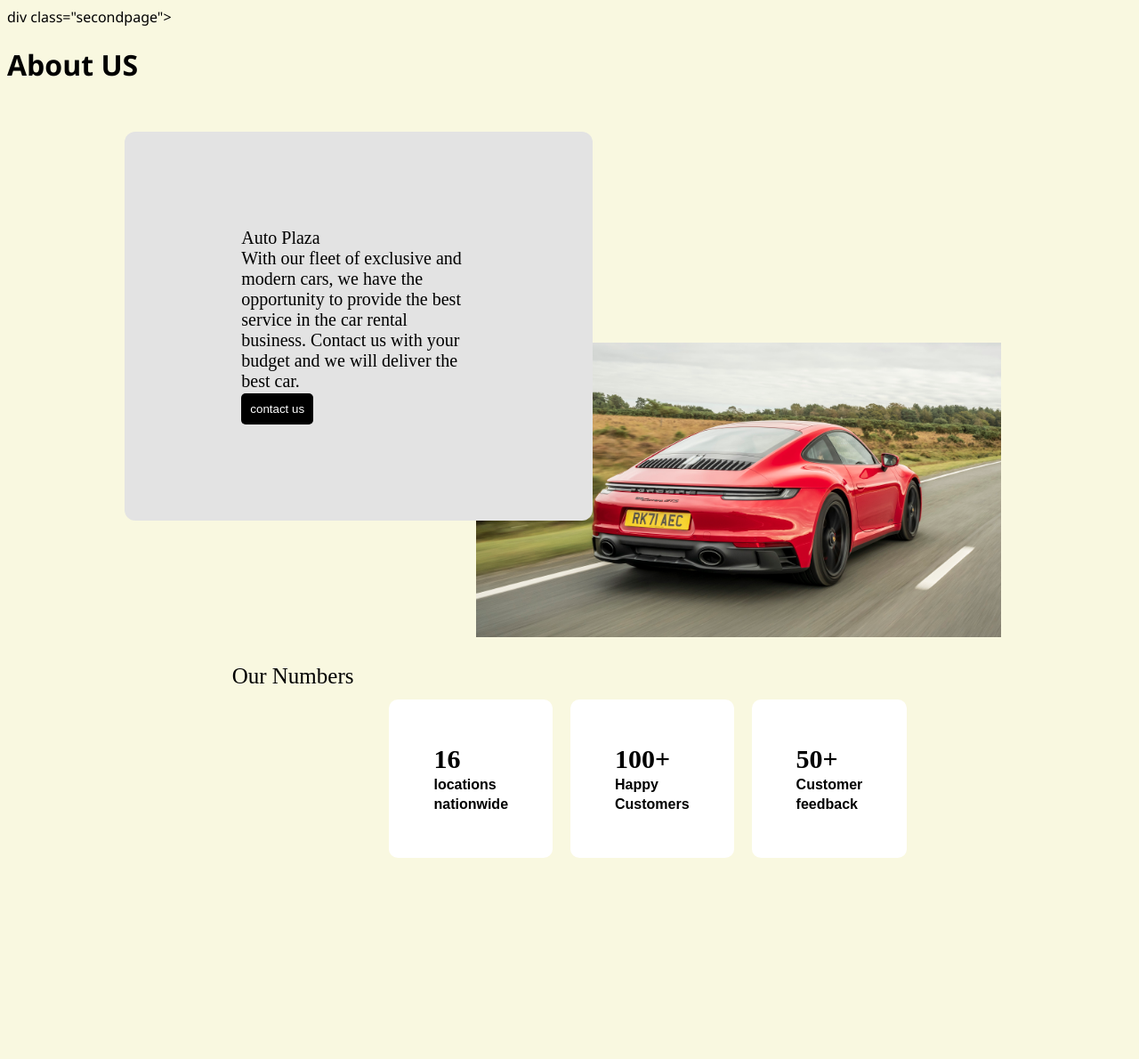
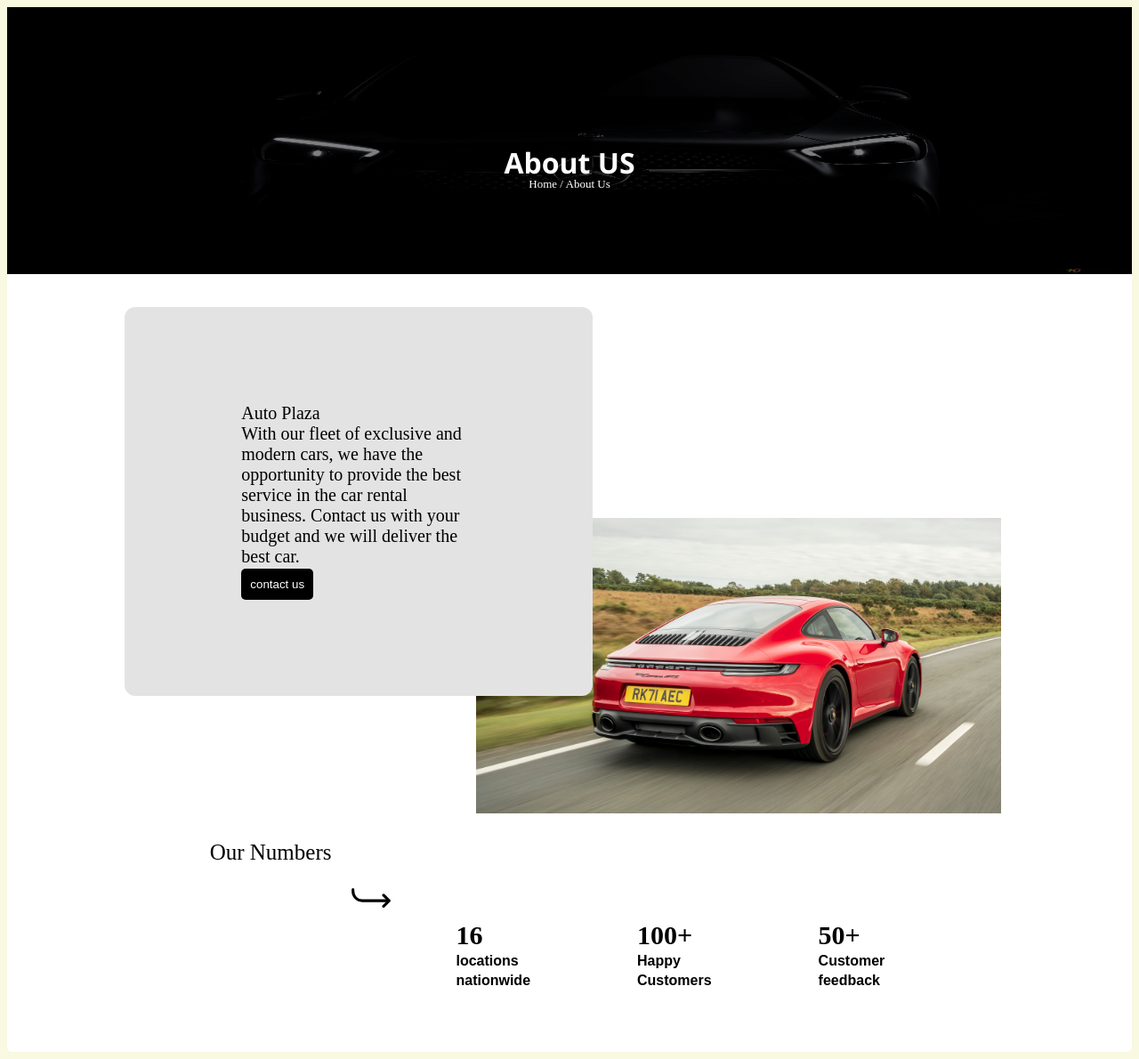
Before and after one commit to Wediah/Car-rental-company, a PHP site: page /about.html in a window 1280 px wide. Shown: the whole page at 89% size. Before the commit the page ends 964 px from the top, so only its background shows below. Run offline with PHP 8.4, Linux system fonts and the light colour scheme.

Commit message:
adds backgrounds to titles

```diff
--- a/about.html
+++ b/about.html
@@ -5,12 +5,20 @@
     <meta http-equiv="X-UA-Compatible" content="IE=edge">
     <meta name="viewport" content="width=device-width, initial-scale=1.0">
     <title>About</title>
-</head><link rel="stylesheet" href="style.css">
+</head>
+  <link rel="stylesheet" href="style.css">
+  <script type="module" src="https://unpkg.com/ionicons@5.5.2/dist/ionicons/ionicons.esm.js">
+  </script>
+  <script nomodule src="https://unpkg.com/ionicons@5.5.2/dist/ionicons/ionicons.js"></script>
 </head>
 <body>
 
-    div class="secondpage">
-    <h1>About US</h1>
+  <div class="wall">
+    <img src="images\wall1.jpg" alt="">
+    <h1 class="ab1">About US</h1>
+    <p> <a href="index.html">Home</a> / About Us </p>
+  </div>
+    <div class="secondpage">
       <div class="p2">
         <div class="p21">
 
--- a/contact.html
+++ b/contact.html
@@ -8,6 +8,12 @@
     <link rel="stylesheet" href="style.css">
 </head>
 <body>
+
+  <div class="wall">
+    <img src="images\wall1.jpg" alt="">
+    <h1 class="ab1">Contact US</h1>
+    <p> <a href="index.html">Home</a> / Contact Us </p>
+  </div>
     <div class=" contact">
 
         <div class="con1">
--- a/style.css
+++ b/style.css
@@ -341,6 +341,12 @@
   padding-bottom: 20px;
 }
 
+@media screen and (max-width: 600px) {
+  .secondpage {
+    padding-top: 15px;
+  }
+}
+
 .secondpage h1 {
   font-family: Zen Dots;
   font-size: 30px;
@@ -481,6 +487,8 @@
 
 
 }
+
+
 
 .num1 {
   background-color: #FFFFFF;
@@ -844,6 +852,7 @@
   padding-left: 40px;
   padding-right: 40px;
   align-items: center;
+  margin-top: 20px;
 }
 
 @media screen and (max-width: 600px) {
@@ -914,3 +923,53 @@
   padding-top: 50px;
   text-align: center;
 }
+
+.wall {
+  position: relative;
+  text-align: center;
+  color: white;
+}
+
+
+
+.wall img {
+  width: 100%;
+  height: 300px;
+  filter: brightness(50%);
+}
+
+@media screen and (max-width: 600px) {
+  .wall img {
+    height: 180px;
+  }
+}
+
+.wall .ab1 {
+  position: absolute;
+  top: 50%;
+  left: 50%;
+  transform: translate(-50%, -50%);
+}
+
+.wall p {
+  position: absolute;
+  top: 61%;
+  left: 50%;
+  transform: translate(-50%, -50%);
+  font-size: small;
+  font-family: Zen Dots;
+}
+
+@media screen and (max-width: 600px) {
+  .wall p{
+    top:68%;
+  }
+}
+
+.wall a {
+  color: #FFFFFF;
+}
+
+.wall a:hover {
+  color: #FBBC09;
+}
--- a/suvs.html
+++ b/suvs.html
@@ -8,7 +8,11 @@
     <title>CAR BRANDS </title>
 </head>
 <body>
-    <h2 class="sed1">Sedans</h2>
+  <div class="wall">
+    <img src="images\wall1.jpg" alt="">
+    <h1 class="ab1">SUVs</h1>
+    <p> <a href="index.html">Home</a> / SUVs </p>
+  </div>
    <div class="benz">
         <div class="car">
           <img src="images\Images of cars\Mecedes suvs\Gla Suv.jpg" alt="GLA SUV">
--- a/vans.html
+++ b/vans.html
@@ -8,7 +8,11 @@
     <title>CAR BRANDS </title>
 </head>
 <body>
-    <h2 class="sed1">Sedans</h2>
+  <div class="wall">
+    <img src="images\wall1.jpg" alt="">
+    <h1 class="ab1">Vans</h1>
+    <p> <a href="index.html">Home</a> / Vans </p>
+  </div>
    <div class="benz">
         <div class="car">
           <img src="images\Images of cars\Mecedez benz vans\E sprinter.jpg" alt="E Sprinter">
```
Also changed, not shown: sedans.html (+7 -1 lines), images/wall1.jpg (added), images/wall2.jpg (added).
